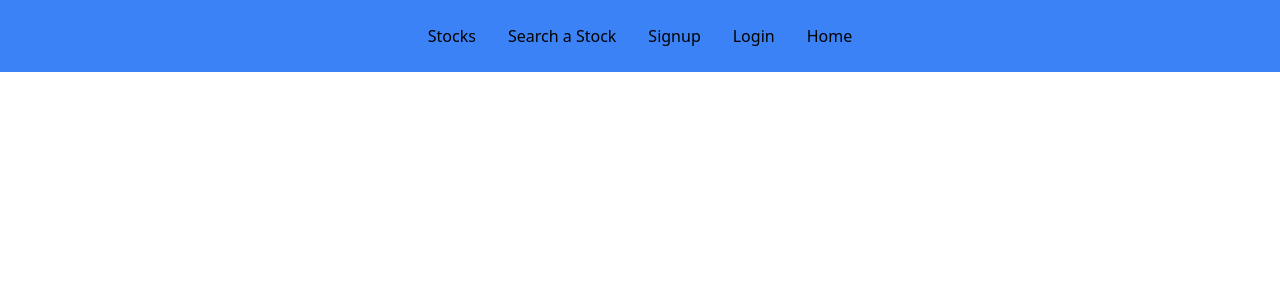
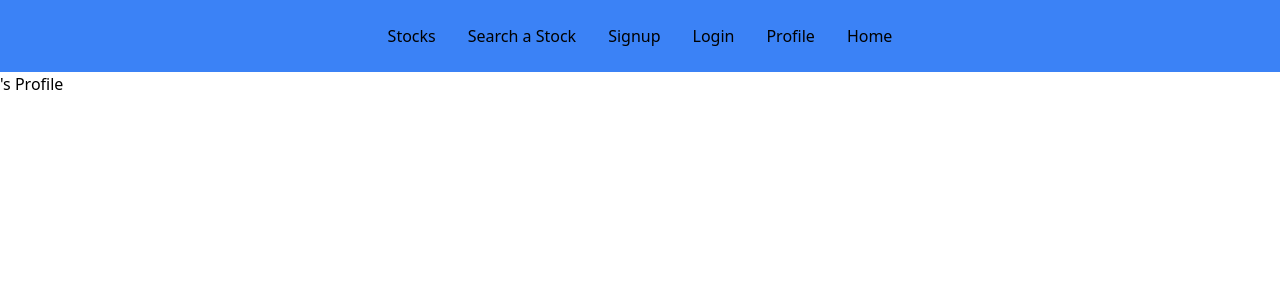
Before and after one commit to CoderJay06/stocks-chaser-frontend, a React (Create React App) app: page /profile in a window 1280 px wide. Shown: the top 300 px of the page. Built offline with nearby package versions, Linux system fonts and the light colour scheme.

Commit message:
Add user profile container and component, modify navbar to include profile link

```diff
--- a/src/components/LoginForm.js
+++ b/src/components/LoginForm.js
@@ -1,6 +1,9 @@
 import React, { Component } from 'react';
 import { connect } from 'react-redux';
 import { loginUser } from '../actions/users';
+import { BrowserRouter as Router,
+         Route,
+         Redirect } from 'react-router-dom';
 
 class LoginForm extends Component {
    state = {
@@ -58,7 +61,7 @@ class LoginForm extends Component {
       return (
          this.state.isLoggedIn ?
             <h1>Logged in as, {this.props.user.username}</h1>
-             // redirect to user profile if already logged in
+             // redirect to user profile if logged in
             :
             <div>
                <form className="max-w-6xl w-3/4 mx-auto mt-16 shadow-lg px-4 py-6"
--- a/src/components/Navbar.js
+++ b/src/components/Navbar.js
@@ -3,6 +3,7 @@ import StocksContainer from '../containers/StocksContainer';
 import StockSearchForm from '../components/StockSearchForm';
 import SignupForm from '../components/SignupForm';
 import LoginForm from '../components/LoginForm';
+import UserProfileContainer from '../containers/UserProfileContainer';
 import {
    BrowserRouter as Router,
    Switch,
@@ -36,6 +37,11 @@ import {
             </NavLink>
             <NavLink
                className="inline-block px-4 py-2"
+               exact to="/profile">
+               Profile
+            </NavLink>
+            <NavLink
+               className="inline-block px-4 py-2"
                exact to="/">
                Home
             </NavLink>
@@ -53,6 +59,9 @@ import {
             <Route path="/login">
                <LoginForm />
             </Route>
+            <Route path="/profile">
+               <UserProfileContainer />
+            </Route>
             <Route exact path="/">
                {/* <Home /> */}
             </Route>
--- /dev/null
+++ b/src/components/UserProfile.js
@@ -0,0 +1,11 @@
+
+
+const UserProfile = (props) => {
+   return (
+      <div>
+         <h4>{props.username}'s Profile</h4>
+      </div>
+   )
+};
+
+export default UserProfile;
--- /dev/null
+++ b/src/containers/UserProfileContainer.js
@@ -0,0 +1,23 @@
+import React, { Component } from 'react';
+import UserProfile from '../components/UserProfile';
+import { connect } from 'react-redux';
+
+class UserProfileContainer extends Component {
+   render() {
+      return (
+         <div>
+            <UserProfile username={this.props.user.username} />
+         </div>
+      )
+   }
+};
+
+const mapStateToProps = state => {
+   // debugger
+   return {
+      loginStatus: "loggedIn",
+      user: state.login.user
+   }
+}
+
+export default connect(mapStateToProps)(UserProfileContainer);
```
